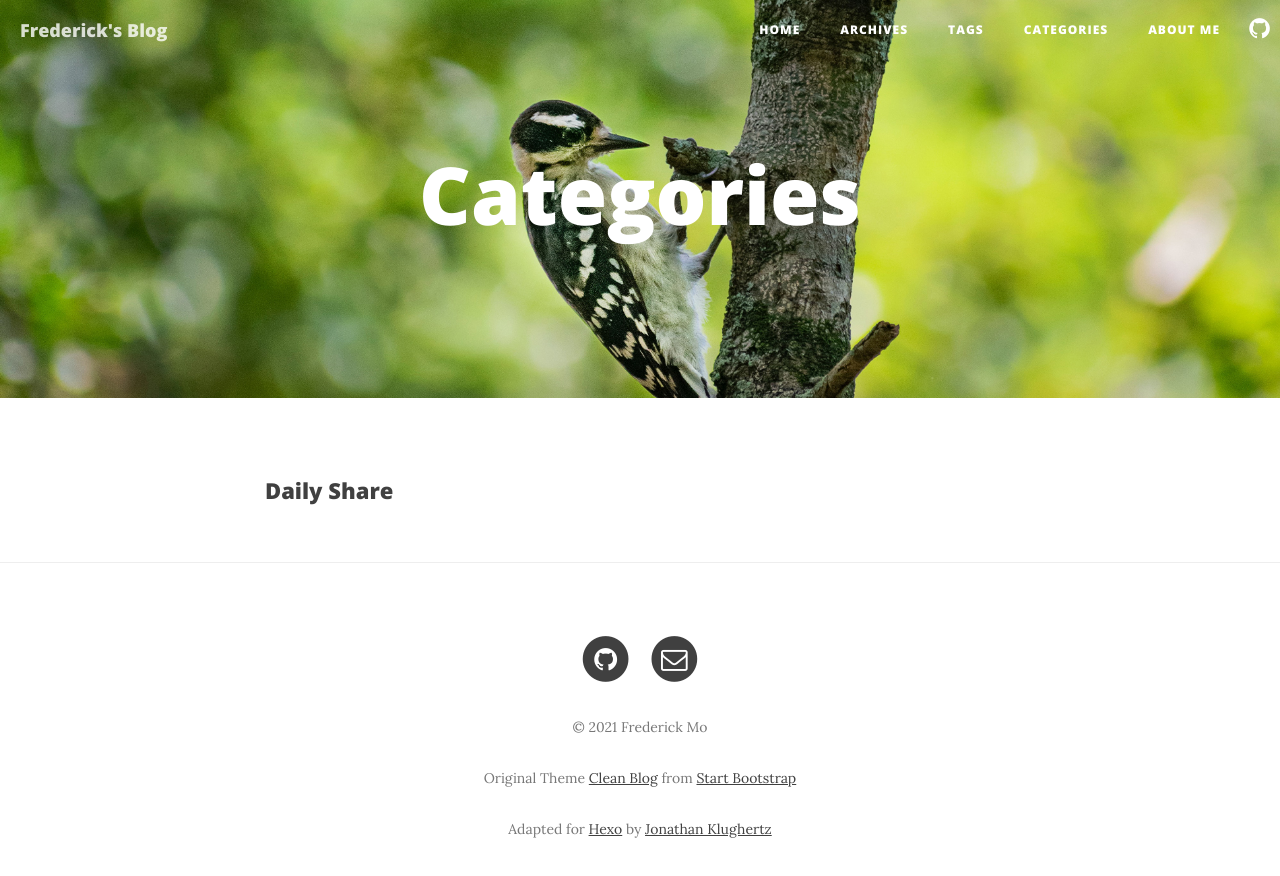
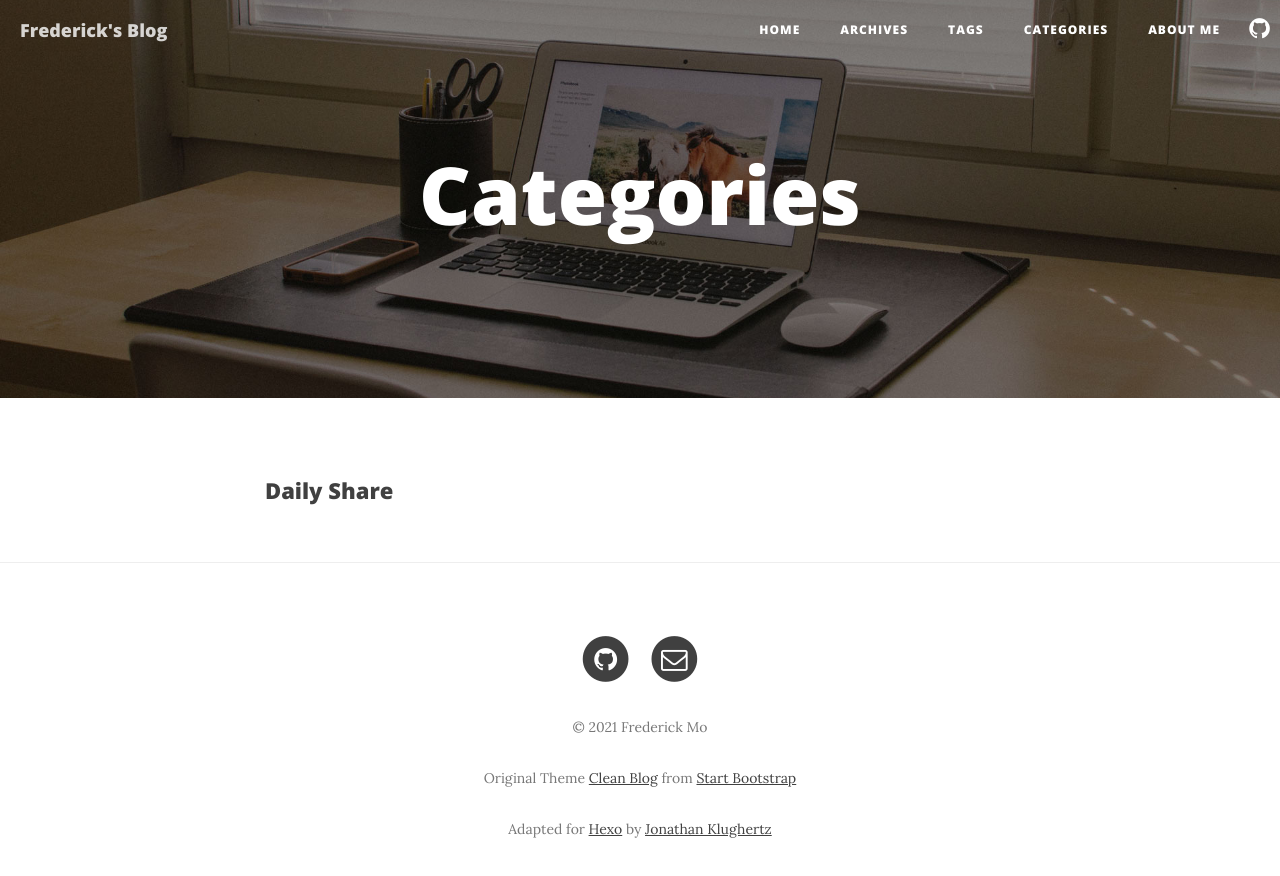
Before and after one commit to frederickmo/frederickmo.github.io, a plain HTML site: page categories/index.html in a window 1280 px wide. Drawn offline with nearby package versions, Linux system fonts and the light colour scheme.

Commit message:
Site updated: 2021-09-04 20:31:28

```diff
--- a/categories/index.html
+++ b/categories/index.html
@@ -170,7 +170,7 @@
 
 
 
-    <header class="intro-header" style="background-image: url('/img/manuel-velasquez.jpg')">
+    <header class="intro-header" style="background-image: url('/img/home-bg.jpg')">
         <div class="container">
             <div class="row">
                 <div class="col-lg-8 col-lg-offset-2 col-md-10 col-md-offset-1">
```
